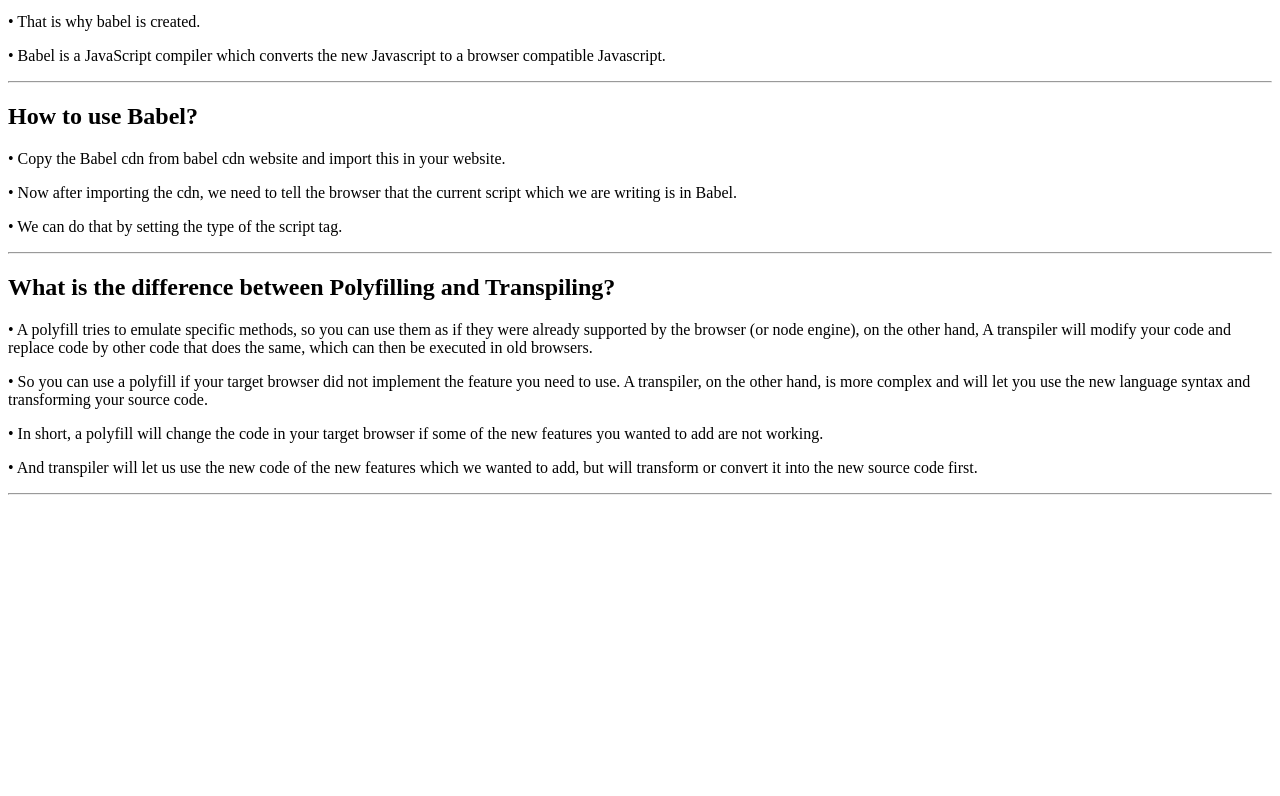
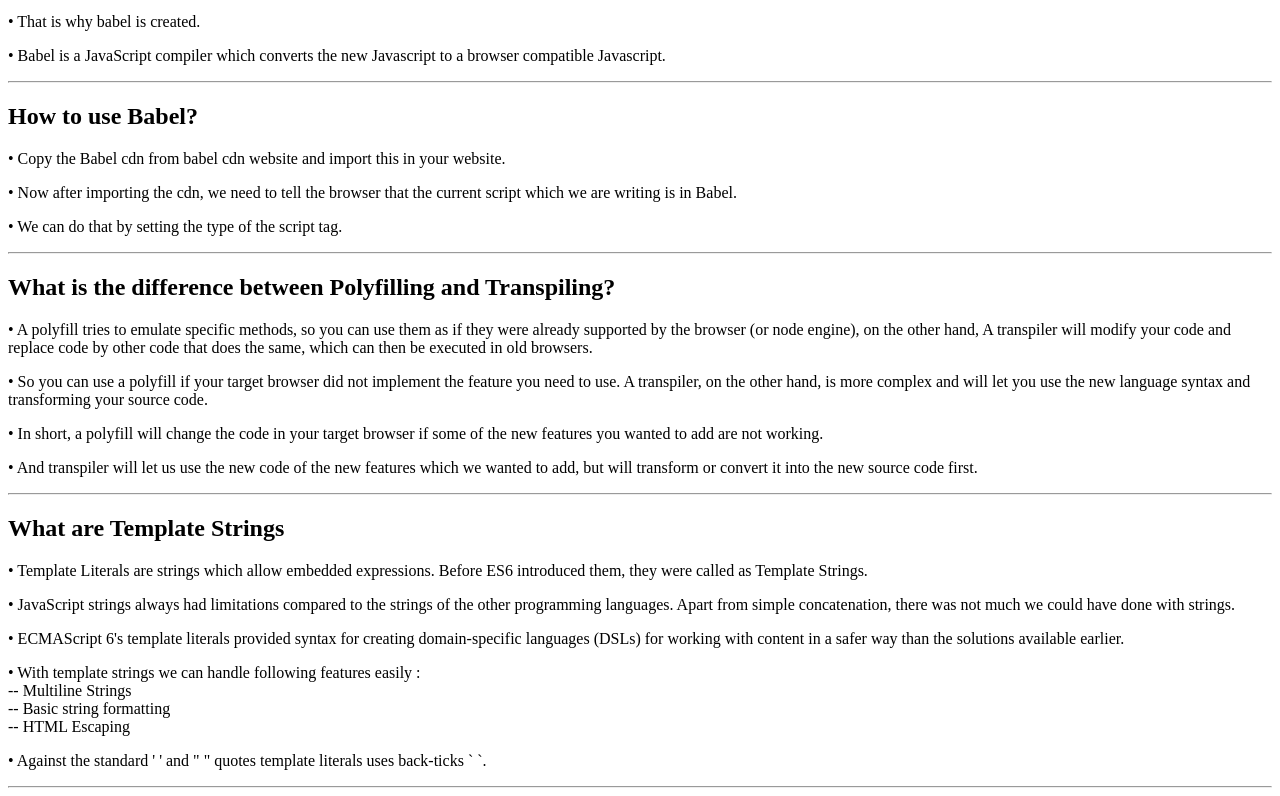
Before and after one commit to shubham2o/ES6, a plain HTML site: page index.html in a window 1280 px wide. Shown: the part 583-1379 px from the top of the page. Before the commit the page ends 1086 px from the top, so only its background shows below. Drawn offline with Linux system fonts and the light colour scheme.

Commit message:
What are Template Strings ? added

```diff
--- a/index.html
+++ b/index.html
@@ -30,13 +30,16 @@
 
     <!-- What is Temporal Dead Zone ? -->
     <h2>What is Temporal Dead Zone?</h2>
-    <p>• Temporal Dead Zone is the time since when the let variable was hoisted and till it is intialized some value,
+    <p>• Temporal Dead Zone is the time since when the let variable was hoisted and till it is intialized some
+        value,
         the time between that is known as the Temporal Dead Zone.</p>
     <p>• So whenever you try to access a variable inside the temporal dead zone, it gives you a ReferenceError.</p>
-    <p>• When the variable is inside this temporal dead zone you cannot access them and they can only be accessed once
+    <p>• When the variable is inside this temporal dead zone you cannot access them and they can only be accessed
+        once
         some value is initialized to them.</p>
     <p>• The let and const variables are not accessible before they are initialized with some value, and the phase
-        between the starting of the execution of block in which the let or const variable is declared till that variable
+        between the starting of the execution of block in which the let or const variable is declared till that
+        variable
         is being initialized is called Temporal Dead Zone for the variable.</p>
     <hr>
 
@@ -62,6 +65,7 @@
         </script> -->
     <hr>
 
+    <!-- What is the difference between Polyfilling and Transpiling? -->
     <h2>What is the difference between Polyfilling and Transpiling?</h2>
     <p>• A polyfill tries to emulate specific methods, so you can use them as if they were already
         supported by the browser (or node engine), on the other hand, A transpiler will modify your
@@ -76,6 +80,22 @@
         but will transform or convert it into the new source code first.</p>
     <hr>
 
+    <!-- What are Template Strings -->
+    <h2>What are Template Strings</h2>
+    <p>• Template Literals are strings which allow embedded expressions. Before ES6 introduced them, they were
+        called as Template Strings.</p>
+    <p>• JavaScript strings always had limitations compared to the strings of the other programming languages. Apart
+        from simple concatenation, there was not much we could have done with strings.</p>
+    <p>• ECMAScript 6's template literals provided syntax for creating domain-specific languages (DSLs) for working
+        with
+        content in a safer way than the solutions available earlier.</p>
+    <p>• With template strings we can handle following features easily : <br>
+        -- Multiline Strings <br>
+        -- Basic string formatting <br>
+        -- HTML Escaping </p>
+    <p>• Against the standard ' ' and " " quotes template literals uses back-ticks ` `.</p>
+    <hr>
+
     <script src="script.js" async defer></script>
 </body>
 
```
